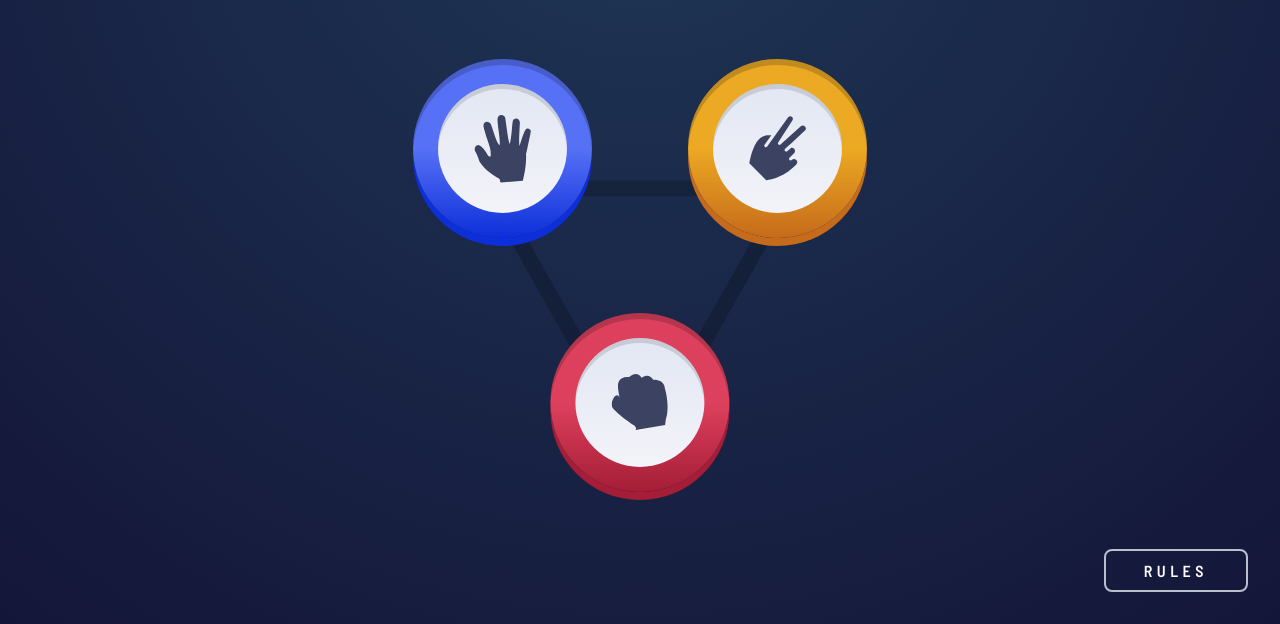
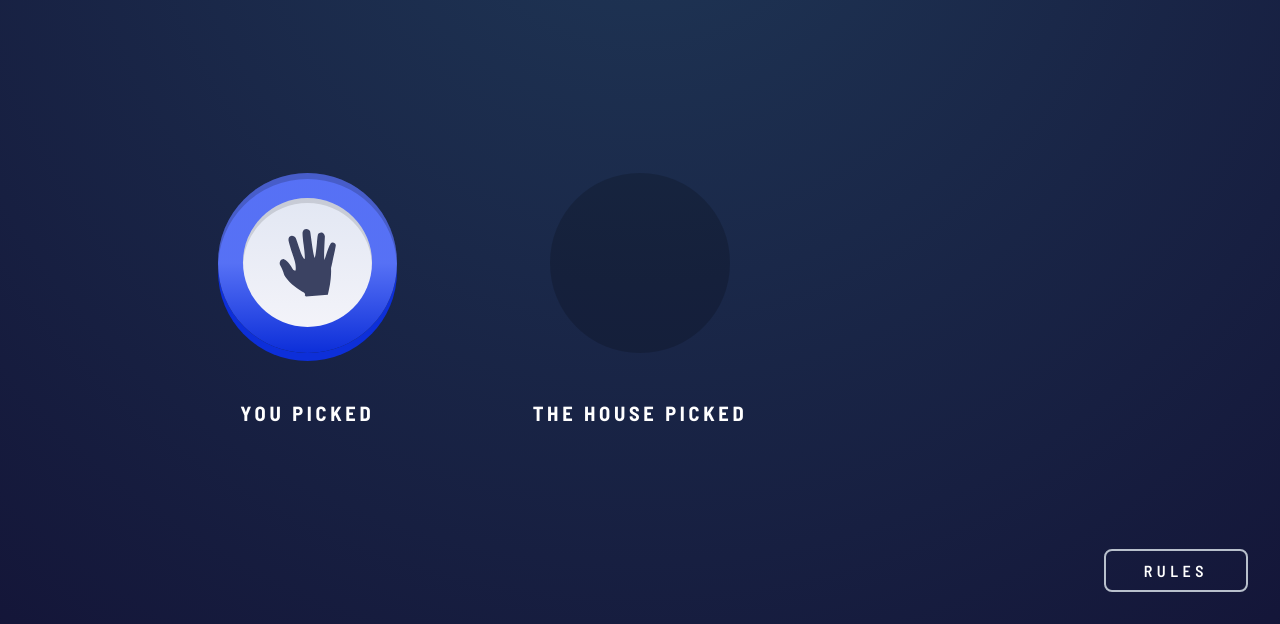
Before and after one commit to daniela25-bot/build-rockpaper, a website built with Vite: page index.html in a window 1280 px wide. Both pictures are taken after a click on the button 502 px from the left and 324 px from the top of the page. Shown: the part 176-800 px from the top of the page. Built offline with nearby package versions, Linux system fonts and the light colour scheme.

Commit message:
funcionalidad de pick

```diff
--- a/index.html
+++ b/index.html
@@ -54,7 +54,7 @@
           <div class="result__token-wrap">
             <div class="token token--paper" data-slot="you">
               <span class="token__inner">
-                <img src="/images/icon-paper.svg" alt="" aria-hidden="true" data-slot-icon />
+                <img src="/images/icon-paper.svg" alt="" aria-hidden="true" data-slot-icon="own" />
               </span>
             </div>
           </div>
@@ -70,7 +70,7 @@
           <div class="result__token-wrap">
             <div class="token token--empty" data-slot="house">
               <span class="token__inner">
-                <img src="/images/icon-rock.svg" alt="" aria-hidden="true" data-slot-icon hidden />
+                <img src="/images/icon-rock.svg" alt="" aria-hidden="true" data-slot-icon="house" hidden />
               </span>
             </div>
           </div>
--- a/src/utils/selectOption.js
+++ b/src/utils/selectOption.js
@@ -1,7 +1,25 @@
 const gameButtons = document.querySelectorAll("button[data-choice]");
+const screenPick =  document.querySelector("section[data-screen=pick]")
+const screenResult = document.querySelector("section[data-screen=result]")
 
 gameButtons.forEach((button) => {
     button.addEventListener("click", () => {
-    const choice = button.getAttribute("data-choice");
-    } );
+        const imgBtn = button.querySelector("img")
+        const imgSrc = imgBtn.getAttribute("src")
+        const ownPick = document.querySelector("img[data-slot-icon=own]")
+        const ownSlot = document.querySelector("div[data-slot=you]")
+
+        const btnClasses = button.getAttribute("class")
+        const btnTokenClass = btnClasses.split(" ")[1]
+
+        const slotClasses = ownSlot.getAttribute("class")
+        const slotClassesArr = slotClasses.split(" ")
+
+        slotClassesArr[1] = btnTokenClass
+
+        screenPick.setAttribute("hidden", true)
+        screenResult.removeAttribute("hidden")
+        ownPick.setAttribute("src", imgSrc)
+        ownSlot.setAttribute("class", slotClassesArr.join(" "))
+    });
 });
```
